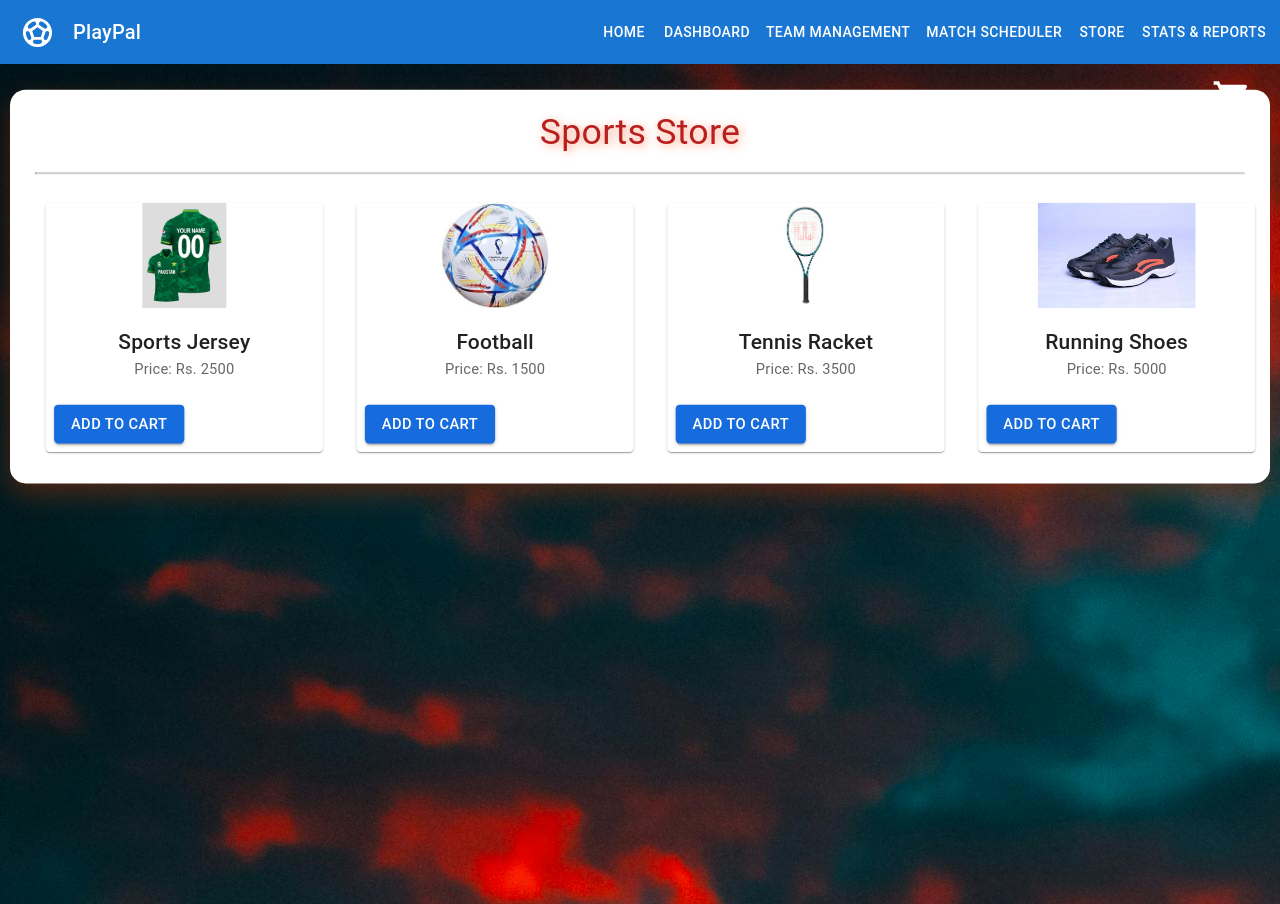
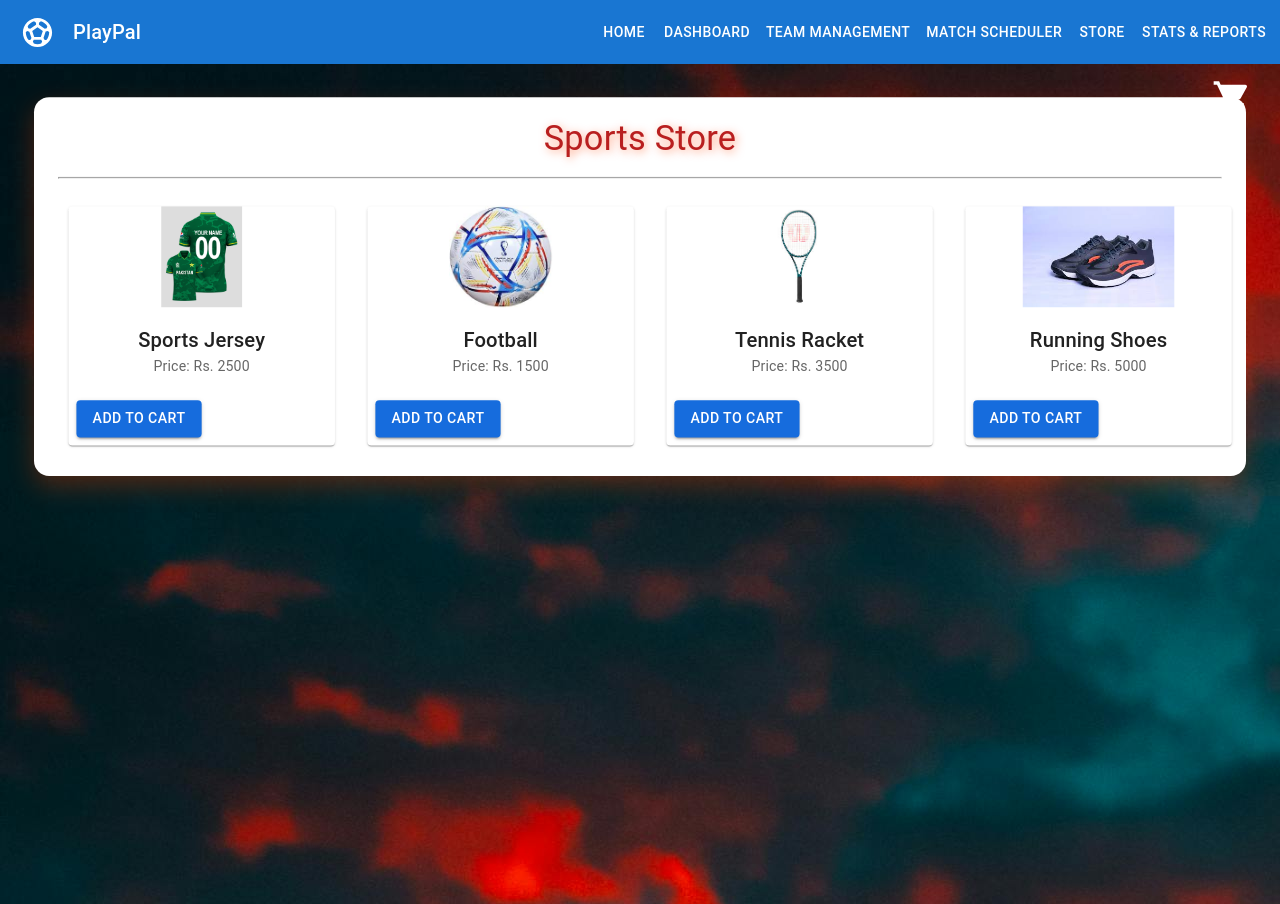
Before and after one commit to Taloo123/web-project, a React (Create React App) app in the folder playpal/: page /store in a window 1280 px wide. In both pictures the pointer is over the element 640 px from the left and 291 px from the top of the page. Shown: the top 904 px of the page. Built offline with nearby package versions, Linux system fonts and the light colour scheme.

Commit message:
Update Store.css

```diff
--- a/playpal/src/styles/Store.css
+++ b/playpal/src/styles/Store.css
@@ -23,7 +23,7 @@
     box-shadow: 0px 8px 20px rgba(0, 0, 0, 0.15);
   }
   .store-content:hover{
-    transform: translateY(-5px) scale(1.05);
+    transform: translateY(-5px) scale(1.01);
     box-shadow: 0px 10px 25px rgba(255, 69, 0, 0.3), 0px 5px 15px rgba(0, 0, 0, 0.1); /* Elevated glow */
     color: #1b1f3b; /* Maintain readability */
   }
```
